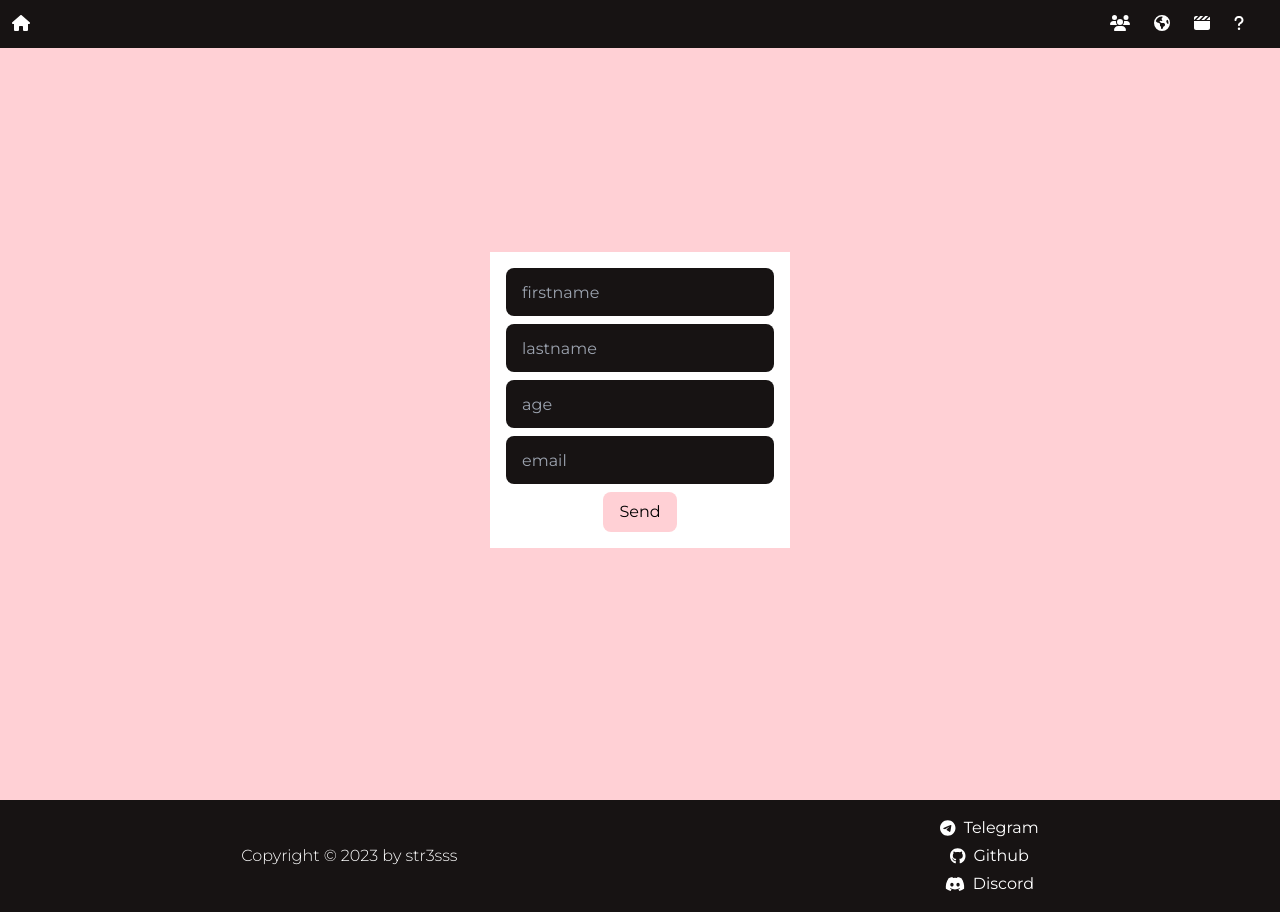
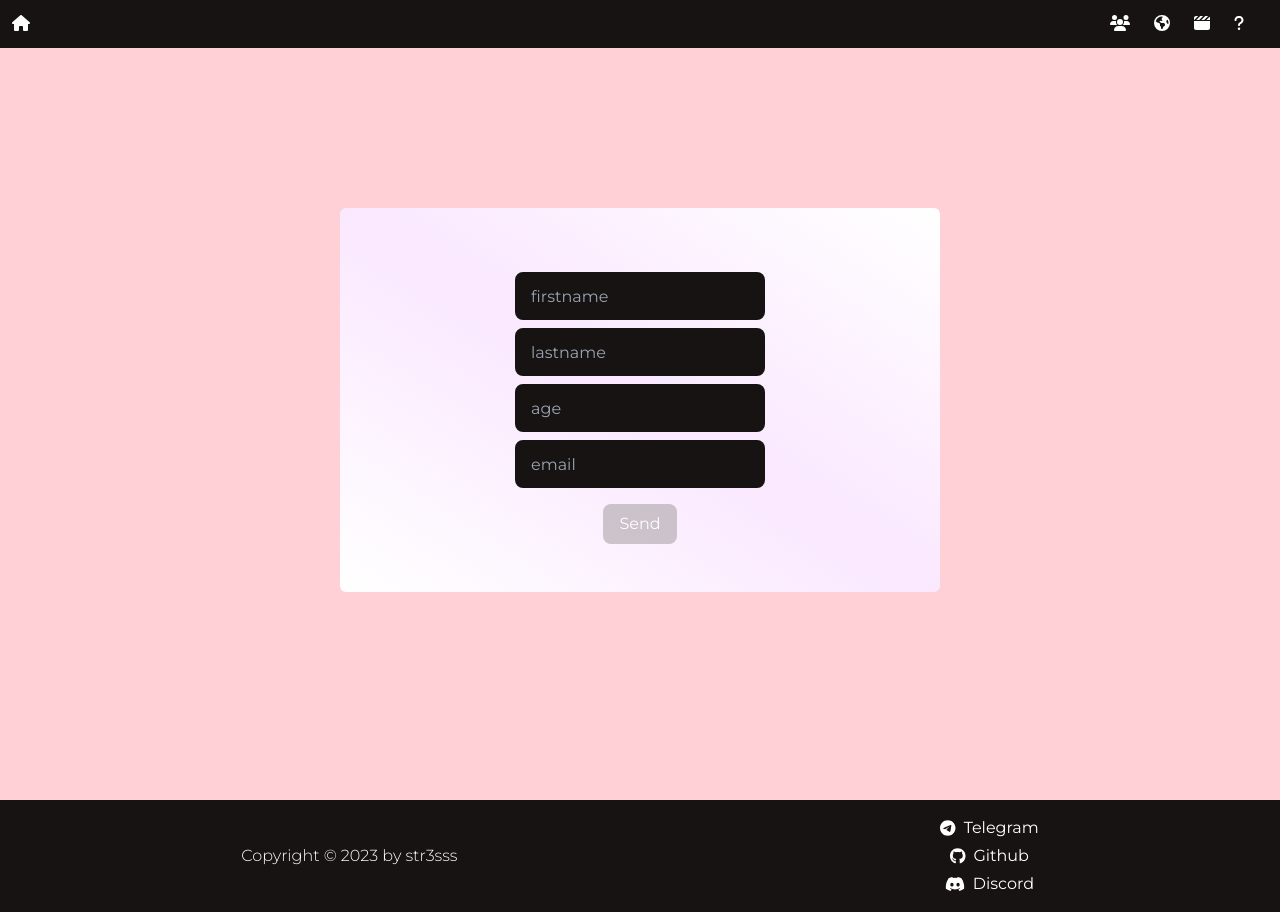
Before and after one commit to str3sss/rick-and-morty-wiki, a Next.js app: page /survey in a window 1280 px wide. Built offline with nearby package versions, Linux system fonts and the light colour scheme.

Commit message:
feat: styled form

```diff
--- a/app/globals.scss
+++ b/app/globals.scss
@@ -87,3 +87,20 @@ a {
   color: inherit;
   text-decoration: none;
 }
+
+input:focus,
+input:-webkit-autofill,
+input:-webkit-autofill:hover,
+input:-webkit-autofill:focus,
+textarea:-webkit-autofill,
+textarea:-webkit-autofill:hover,
+textarea:-webkit-autofill:focus,
+select:-webkit-autofill,
+select:-webkit-autofill:hover,
+select:-webkit-autofill:focus {
+  -webkit-text-fill-color: white;
+  -webkit-box-shadow: 0 0 0px 1000px $bg-primary inset;
+  box-shadow: 0 0 0px 1000px $bg-primary inset;
+  transition: background-color 5000s ease-in-out 0s;
+  color: white;
+}
--- a/components/Form.tsx
+++ b/components/Form.tsx
@@ -3,13 +3,14 @@
 import { FieldErrors, SubmitHandler, useForm } from 'react-hook-form';
 import { FormSchemaType, FormSchema } from '../types/Form';
 import { zodResolver } from '@hookform/resolvers/zod';
+import { isValid } from 'zod';
 
 function Form() {
   const {
     register,
     watch,
     handleSubmit,
-    formState: { errors, isSubmitting },
+    formState: { errors, isSubmitting, isDirty, isValid },
   } = useForm<FormSchemaType>({
     resolver: zodResolver(FormSchema),
     mode:'all'
@@ -20,9 +21,9 @@ function Form() {
   };
 
   return (
-    <form onSubmit={handleSubmit(onSubmit)} className="flex flex-col gap-2 p-4 min-w-[300px] bg-white">
+    <form onSubmit={handleSubmit(onSubmit)} className="flex flex-col items-center gap-2 p-4 min-w-[300px] max-w-[600px] pt-16 pb-12 w-4/5 bg-gradient-to-tr rounded-md from-white via-fuchsia-100 to-white">
       <input
-        className="bg-primary rounded-lg h-12 pl-4 text-white"
+        className="bg-primary rounded-lg h-12 pl-4 min-w-[250px] text-white"
         type="text"
         {...register('firstname')}
         disabled={isSubmitting}
@@ -30,7 +31,7 @@ function Form() {
       />
       {errors.firstname && <p className="error__message">{errors.firstname.message}</p>}
       <input
-        className="bg-primary rounded-lg h-12 pl-4 text-white"
+        className="bg-primary rounded-lg h-12 pl-4 min-w-[250px]  text-white"
         type="text"
         {...register('lastname')}
         disabled={isSubmitting}
@@ -38,7 +39,7 @@ function Form() {
       />
       {errors.lastname && <p className="error__message">{errors.lastname.message}</p>}
       <input
-        className="bg-primary  rounded-lg h-12 pl-4 text-white"
+        className="bg-primary  rounded-lg h-12 pl-4 min-w-[250px]  text-white"
         type="text"
         {...register('age')}
         disabled={isSubmitting}
@@ -46,7 +47,7 @@ function Form() {
       />
       {errors.age && <p className="error__message">{errors.age.message}</p>}
       <input
-        className="bg-primary rounded-lg h-12 pl-4 text-white"
+        className="bg-primary rounded-lg h-12 pl-4 min-w-[250px]  text-white"
         type="email"
         aria-invalid={errors.email ? "true" : "false"}
         {...register('email')}
@@ -54,7 +55,7 @@ function Form() {
         placeholder="email"
       />
       {errors.email && <p className="error__message">{errors.email.message}</p>}
-      <button type="submit" className="bg-pink mx-auto rounded-lg px-4 py-2" disabled={isSubmitting}>
+      <button type="submit" className="bg-primary text-white mx-auto rounded-lg px-4 py-2 mt-2 disabled:bg-gray disabled:bg-opacity-40" disabled={!isDirty || !isValid}>
         Send
       </button>
     </form>
```
